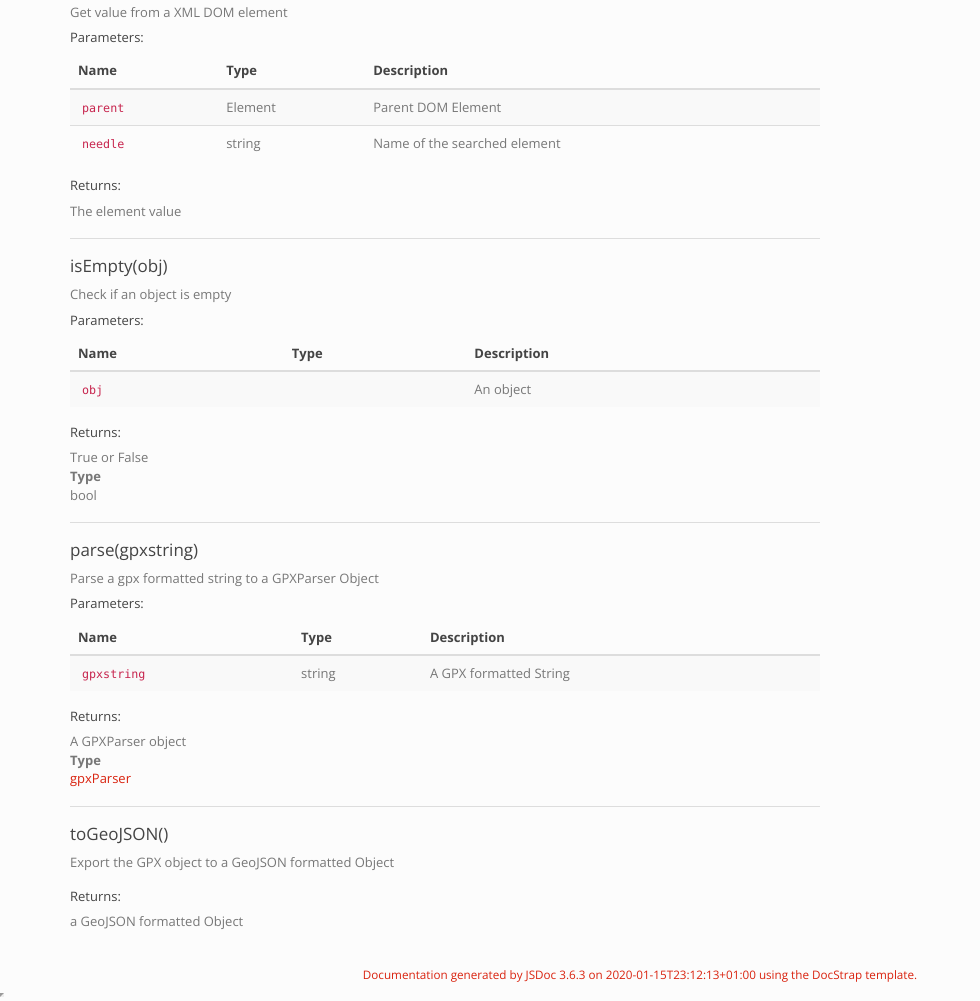
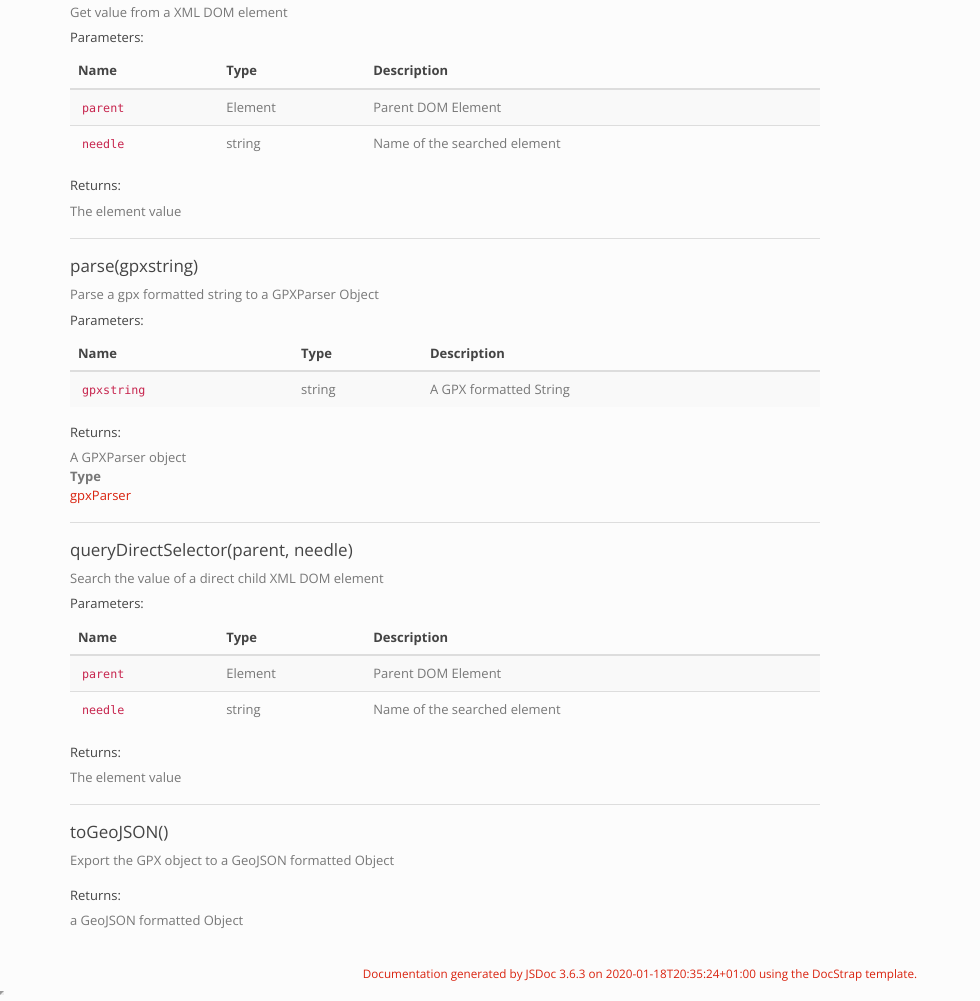
Before and after one commit to Luuka/GPXParser.js, a website: page doc/gpxParser.html in a window 1280 px wide. Shown: the part 1234-2235 px from the top of the page, without its empty margins (0-980 px from the left). Drawn offline with nearby package versions, Linux system fonts and the light colour scheme.

```diff
--- a/doc/gpxParser.html
+++ b/doc/gpxParser.html
@@ -799,152 +799,6 @@
 
 <hr>
 <dt>
-    <h4 class="name" id="isEmpty"><span class="type-signature"></span>isEmpty(obj)</h4>
-
-
-</dt>
-<dd>
-
-
-    <div class="description">
-        Check if an object is empty
-    </div>
-
-
-
-
-
-
-
-
-        <h5>Parameters:</h5>
-
-
-<table class="params table table-striped">
-    <thead>
-    <tr>
-
-        <th>Name</th>
-
-
-        <th>Type</th>
-
-
-
-
-
-        <th class="last">Description</th>
-    </tr>
-    </thead>
-
-    <tbody>
-
-
-        <tr>
-
-                <td class="name"><code>obj</code></td>
-
-
-            <td class="type">
-
-            </td>
-
-
-
-
-
-            <td class="description last">An object</td>
-        </tr>
-
-
-    </tbody>
-</table>
-
-
-
-
-<dl class="details">
-
-
-
-
-
-
-
-
-
-
-
-
-
-
-
-
-
-
-
-
-
-
-
-
-
-
-
-
-
-
-
-
-
-
-
-</dl>
-
-
-
-
-
-
-
-
-
-
-
-
-
-    <h5>Returns:</h5>
-
-
-<div class="param-desc">
-    True or False
-</div>
-
-
-
-<dl>
-    <dt>
-        Type
-    </dt>
-    <dd>
-
-<span class="param-type">bool</span>
-
-
-
-    </dd>
-</dl>
-
-
-
-
-
-</dd>
-
-
-
-<hr>
-<dt>
     <h4 class="name" id="parse"><span class="type-signature"></span>parse(gpxstring)</h4>
 
 
@@ -1097,6 +951,169 @@
 
 <hr>
 <dt>
+    <h4 class="name" id="queryDirectSelector"><span class="type-signature"></span>queryDirectSelector(parent, needle)</h4>
+
+
+</dt>
+<dd>
+
+
+    <div class="description">
+        Search the value of a direct child XML DOM element
+    </div>
+
+
+
+
+
+
+
+
+        <h5>Parameters:</h5>
+
+
+<table class="params table table-striped">
+    <thead>
+    <tr>
+
+        <th>Name</th>
+
+
+        <th>Type</th>
+
+
+
+
+
+        <th class="last">Description</th>
+    </tr>
+    </thead>
+
+    <tbody>
+
+
+        <tr>
+
+                <td class="name"><code>parent</code></td>
+
+
+            <td class="type">
+
+
+<span class="param-type">Element</span>
+
+
+
+
+            </td>
+
+
+
+
+
+            <td class="description last">Parent DOM Element</td>
+        </tr>
+
+
+
+        <tr>
+
+                <td class="name"><code>needle</code></td>
+
+
+            <td class="type">
+
+
+<span class="param-type">string</span>
+
+
+
+
+            </td>
+
+
+
+
+
+            <td class="description last">Name of the searched element</td>
+        </tr>
+
+
+    </tbody>
+</table>
+
+
+
+
+<dl class="details">
+
+
+
+
+
+
+
+
+
+
+
+
+
+
+
+
+
+
+
+
+
+
+
+
+
+
+
+
+
+
+
+
+
+
+
+</dl>
+
+
+
+
+
+
+
+
+
+
+
+
+
+    <h5>Returns:</h5>
+
+
+<div class="param-desc">
+    The element value
+</div>
+
+
+
+
+
+
+
+</dd>
+
+
+
+<hr>
+<dt>
     <h4 class="name" id="toGeoJSON"><span class="type-signature"></span>toGeoJSON()</h4>
 
 
@@ -1232,7 +1249,7 @@
 <span class="jsdoc-message">
 	Documentation generated by <a href="https://github.com/jsdoc3/jsdoc">JSDoc 3.6.3</a>
 
-		on 2020-01-15T23:12:13+01:00
+		on 2020-01-18T20:35:24+01:00
 
 	using the <a href="https://github.com/docstrap/docstrap">DocStrap template</a>.
 </span>
--- a/package.json
+++ b/package.json
@@ -4,6 +4,7 @@
   "description": "GPX file parser",
   "main": "dist/gpx-parser.min.js",
   "scripts": {
+    "test": "nyc mocha"
   },
   "repository": {
     "type": "git",
@@ -27,6 +28,7 @@
     "jsdoc": "^3.6.3",
     "jsdom": "^15.2.1",
     "jsdom-global": "^3.0.2",
-    "mocha": "^6.2.2"
+    "mocha": "^6.2.2",
+    "nyc": "^15.0.0"
   }
 }
```
Also changed, not shown: doc/classes.list.html (+1 -1 lines), doc/index.html (+1 -1 lines), doc/quicksearch.html (+1 -1 lines), src/gpx-parser.js (+10 -15 lines), test/test.js (+7 -0 lines), dist/gpx-parser.min.js, 2 other files.
